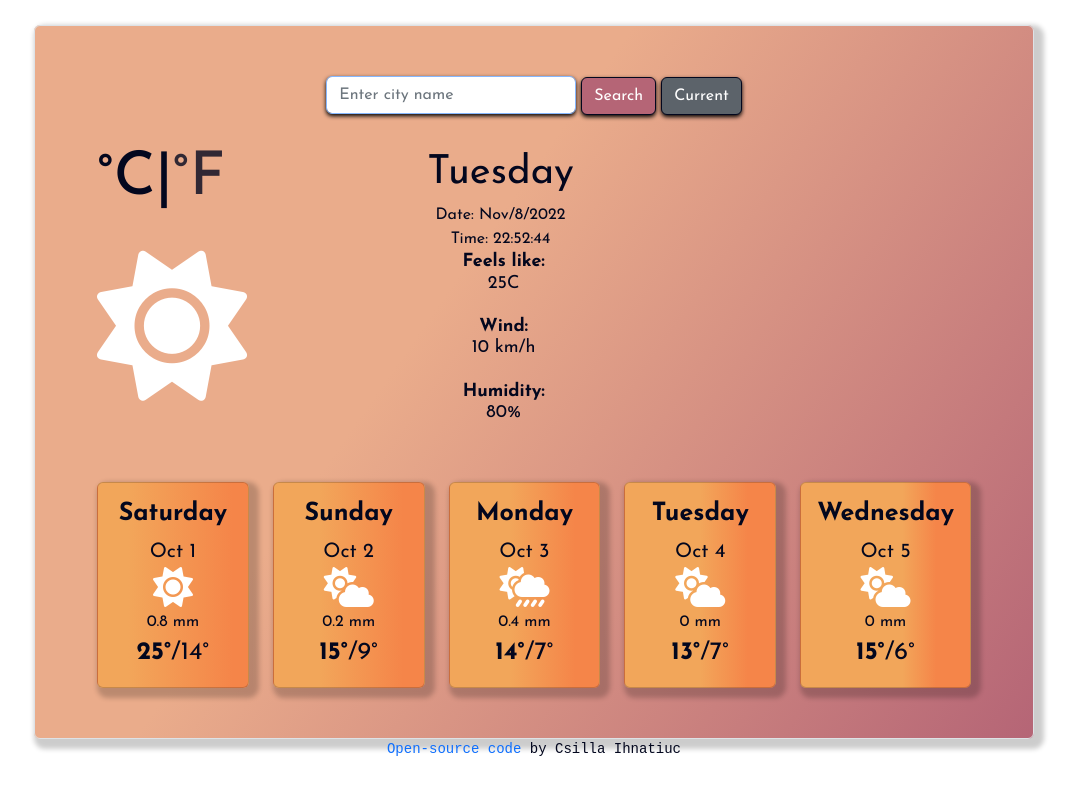
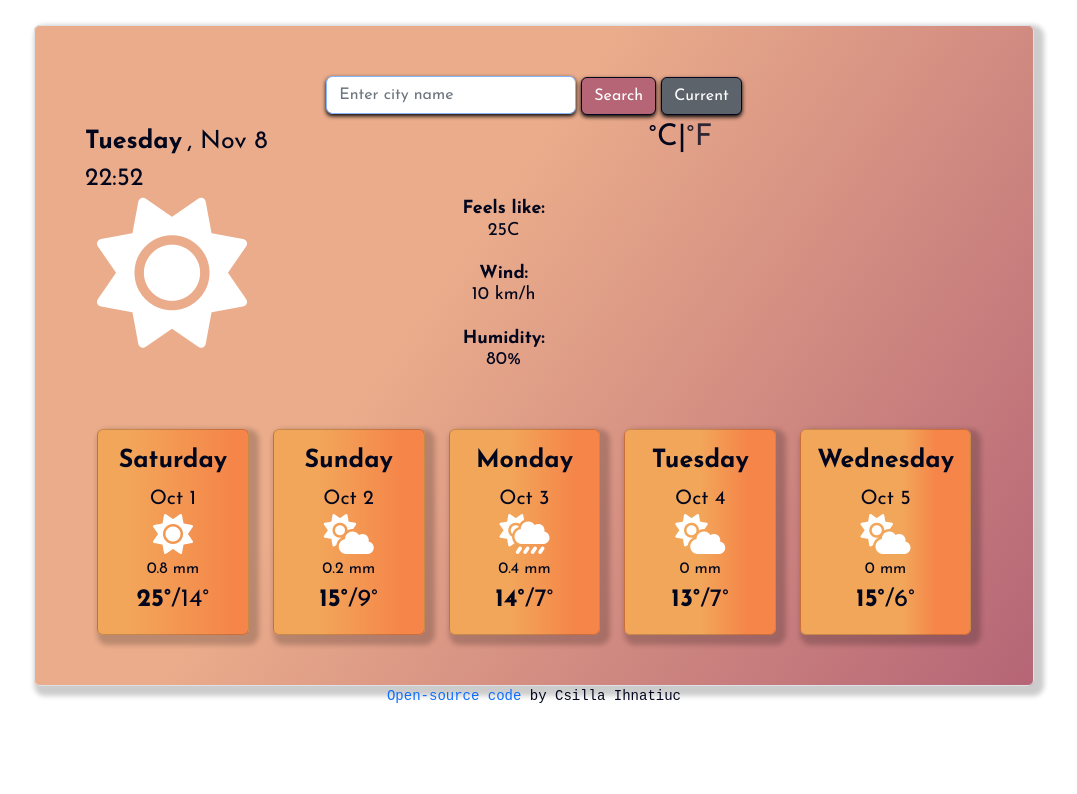
Before and after one commit to CsillaI/my-weather-app, a plain HTML site: page index.html in a window 1280 px wide. Shown: the whole page, without its empty margins (106-1183 px from the left). Drawn offline with nearby package versions, Linux system fonts and the light colour scheme; no server answers.

Commit message:
Updated main elements of the app

```diff
--- a/index.html
+++ b/index.html
@@ -51,28 +51,22 @@
                   id="current-button"
                 />
               </form>
+              <div class="row">
+                <div class="col-6 time-date-wrapper">
+                  <h2 id="city"></h2>
+                  <span class="today" id="current-day"></span>
+                  <span class="date-main" id="current-date"></span>
+                  <div class="time-main" id="current-time">T</div>
+                </div>
 
-              <h1 id="city"></h1>
-              <div class="row">
-                <div class="col-6 temperature-description-wrapper">
-                  <h2>
-                    <span class="temperature-main" id="temperature"></span
-                    ><a href="#" class="celsius" id="celsius">&deg;C|</a
-                    ><a href="#" class="fahrenheit" id="fahrenheit">&deg;F</a>
-                  </h2>
-                  <p>
-                    <span
-                      class="weather-description"
-                      id="weather-description"
-                    ></span>
-                  </p>
+                <div class="col-sm-2 temperature-wrapper">
+                  <h1>
+                    <span class="temperature-main" id="temperature"></span>
+                  </h1>
                 </div>
-                <div class="col-6 time-date-wrapper">
-                  <div class="today" id="current-day"></div>
-                  <div class="date-main" id="current-date">
-                    <span class="time-main" id="current-time">T</span>
-                  </div>
-                  <div class="time-main" id="current-time">T</div>
+                <div class="col-sm-2 units">
+                  <a href="#" class="celsius" id="celsius">&deg;C|</a
+                  ><a href="#" class="fahrenheit" id="fahrenheit">&deg;F</a>
                 </div>
               </div>
 
@@ -84,6 +78,12 @@
                       id="main-weather-icon"
                     ></i>
                   </h3>
+                  <p>
+                    <span
+                      class="weather-description"
+                      id="weather-description"
+                    ></span>
+                  </p>
                 </div>
                 <div
                   class="col-6 justify-content-evenly more-weather-details-wrapper"
--- a/src/index.js
+++ b/src/index.js
@@ -52,11 +52,11 @@ if (seconds < 10) {
 let dayOfTheWeekRealTime = document.querySelector("#current-day");
 dayOfTheWeekRealTime.innerHTML = currentDay;
 
-let currentDate = `Date: ${currentMonth}/${dd}/${yyyy}`;
+let currentDate = `, ${currentMonth} ${dd}`;
 let currentDateRealTime = document.querySelector("#current-date");
 currentDateRealTime.innerHTML = currentDate;
 
-let currentTime = `Time: ${hours}:${minutes}:${seconds}`;
+let currentTime = `${hours}:${minutes}`;
 let currentTimeRealTime = document.querySelector("#current-time");
 currentTimeRealTime.innerHTML = currentTime;
 
--- a/src/styles.css
+++ b/src/styles.css
@@ -68,19 +68,28 @@ h3 {
 }
 h1 {
   padding-top: 20px;
-  font-size: 4.5rem;
+  font-size: 60px;
 }
 
 h2 {
-  font-size: 60px;
+  font-size: 50px;
+}
+.temperature-main {
+  text-align: right;
 }
 
-.temperature-description-wrapper {
+.temperature-wrapper {
   max-width: 230px;
 }
 .time-date-wrapper {
   max-width: 371px;
   padding: 0;
+  text-align: left;
+}
+
+.date-main,
+.time-main {
+  font-size: 25px;
 }
 .more-weather-details-wrapper {
   max-width: 405px;
@@ -92,6 +101,7 @@ h2 {
 a.fahrenheit {
   color: rgba(3, 7, 30, 0.8);
   text-decoration: none;
+  font-size: 30px;
 }
 
 a.fahrenheit:hover {
@@ -101,6 +111,7 @@ a.fahrenheit:hover {
 a.celsius {
   color: rgba(3, 7, 30, 1);
   text-decoration: none;
+  font-size: 30px;
 }
 
 a.celsius:hover {
@@ -127,7 +138,8 @@ h4 {
   font-size: 18px;
 }
 .today {
-  font-size: 40px;
+  font-size: 25px;
+  font-weight: bold;
 }
 .first,
 .second,
```
